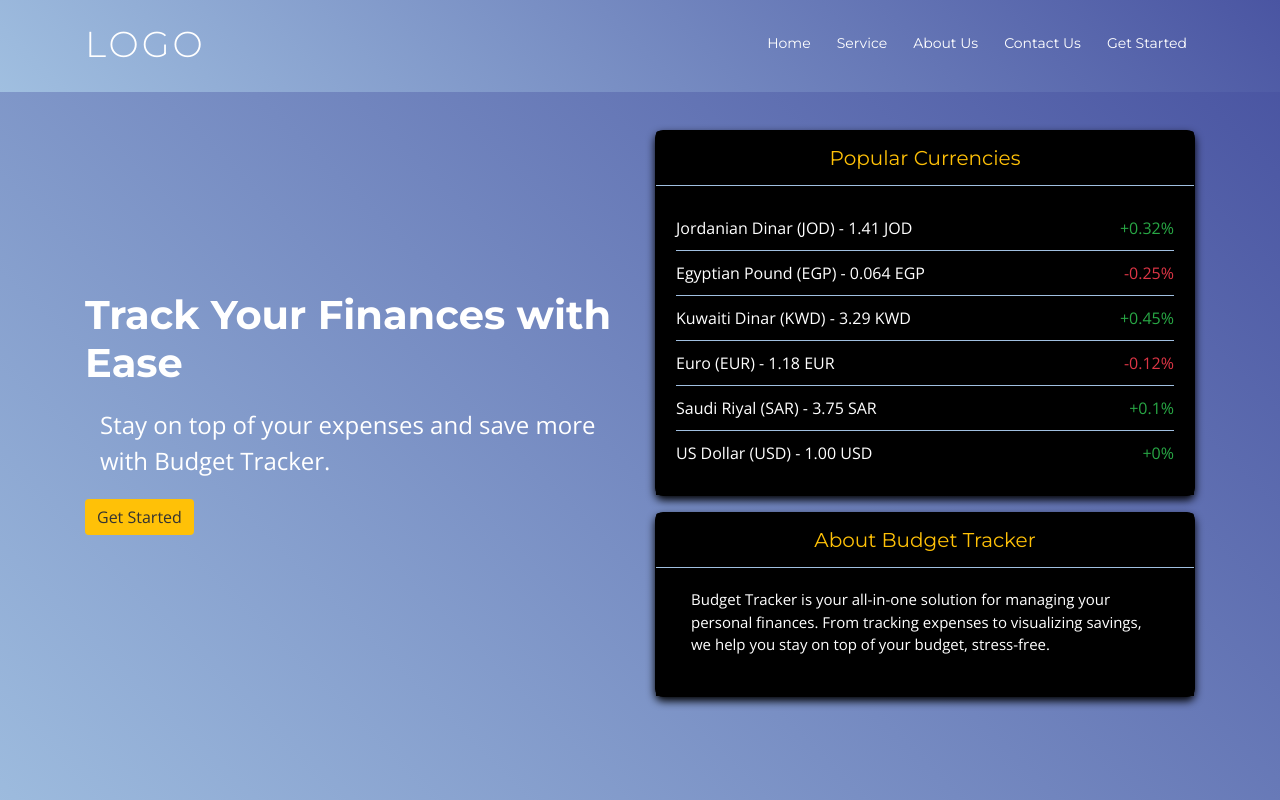
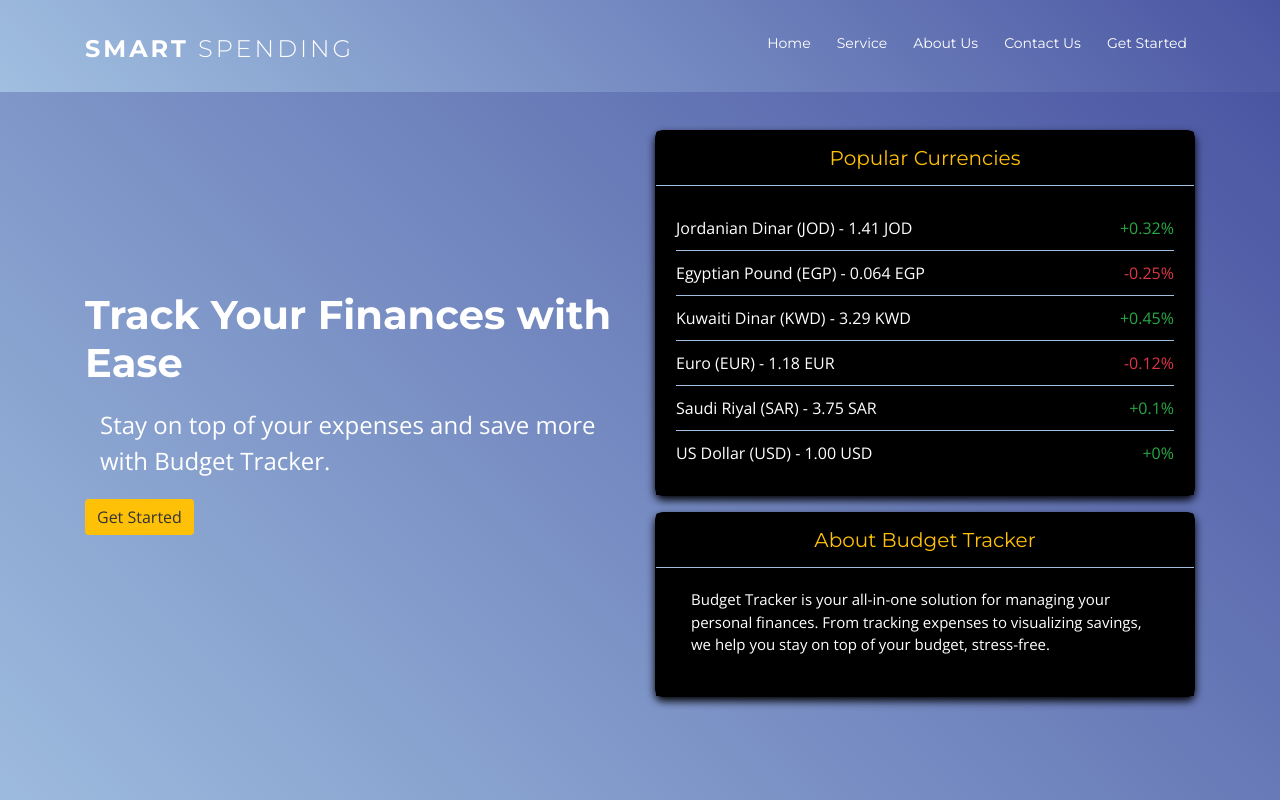
Before and after one commit to OmarAbed16/smartspending, a plain HTML site: page main_page/index.html in a window 1280 px wide. Shown: the top 800 px of the page. Drawn offline with nearby package versions, Linux system fonts and the light colour scheme; files whose address does not match are found by name.

Commit message:
Upload final project files

```diff
--- a/main_page/index.html
+++ b/main_page/index.html
@@ -41,14 +41,18 @@
       <div class="container">
 
         <div id="logo" class="pull-left">
-          <h1><a href="#intro" class="scrollto">Logo</a></h1>
+          <h1>
+            <a href="#intro" class="scrollto" style="font-size: 1.5rem"
+              ><span style="font-weight: bold">SMART</span> spending</a
+            >
+          </h1>
           <!-- Uncomment below if you prefer to use an image logo -->
           <!-- <a href="#intro"><img src="img/logo.png" alt="" title="" /></img></a> -->
         </div>
 
         <nav id="nav-menu-container">
           <ul class="nav-menu">
-            <li class="menu-active"><a href="#intro">Home</a></li>
+            <li class="menu-active"><a href="../">Home</a></li>
             <li><a href="./services.html">Service</a></li>
             <li><a href="./aboutUs.html">About Us</a></li>
             <li><a href="./contactUs.html">Contact Us</a></li>
```
Also changed, not shown: main_page/aboutUs.html (+6 -2 lines), main_page/services.html (+6 -2 lines).
